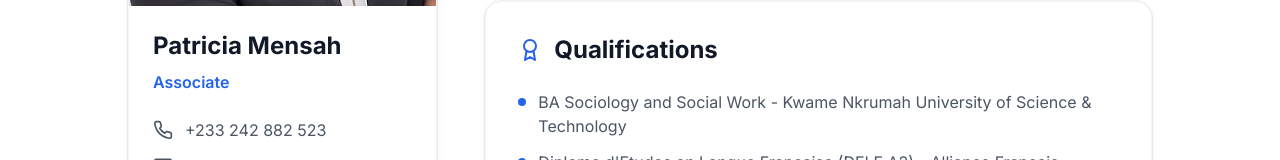
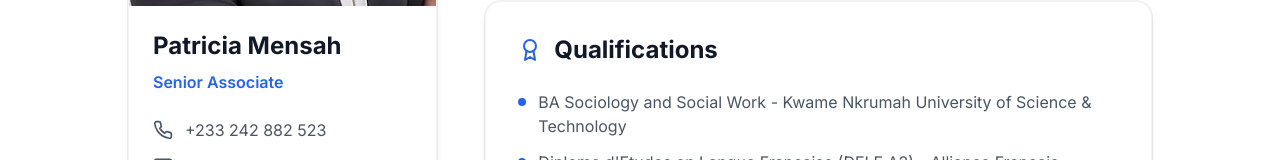
Before and after one commit to HKwaku/dotselaw, a Next.js app: page /team/patricia in a window 1280 px wide. Shown: the part 456-616 px from the top of the page. Built offline with nearby package versions, Linux system fonts and the light colour scheme.

Commit message:
Initial commit

```diff
--- a/app/team/patricia/page.tsx
+++ b/app/team/patricia/page.tsx
@@ -26,7 +26,7 @@ export default function PatriciaPage() {
                 </div>
                 <div className="p-6">
                   <h1 className="text-2xl font-bold text-gray-900 mb-2">Patricia Mensah</h1>
-                  <p className="text-blue-600 font-semibold mb-6">Associate</p>
+                  <p className="text-blue-600 font-semibold mb-6">Senior Associate</p>
                   <div className="space-y-3">
                     <a href="tel:+233242882523" className="flex items-center text-gray-600 hover:text-blue-600 transition-smooth group">
                       <Phone className="h-5 w-5 mr-3 flex-shrink-0" />
```
